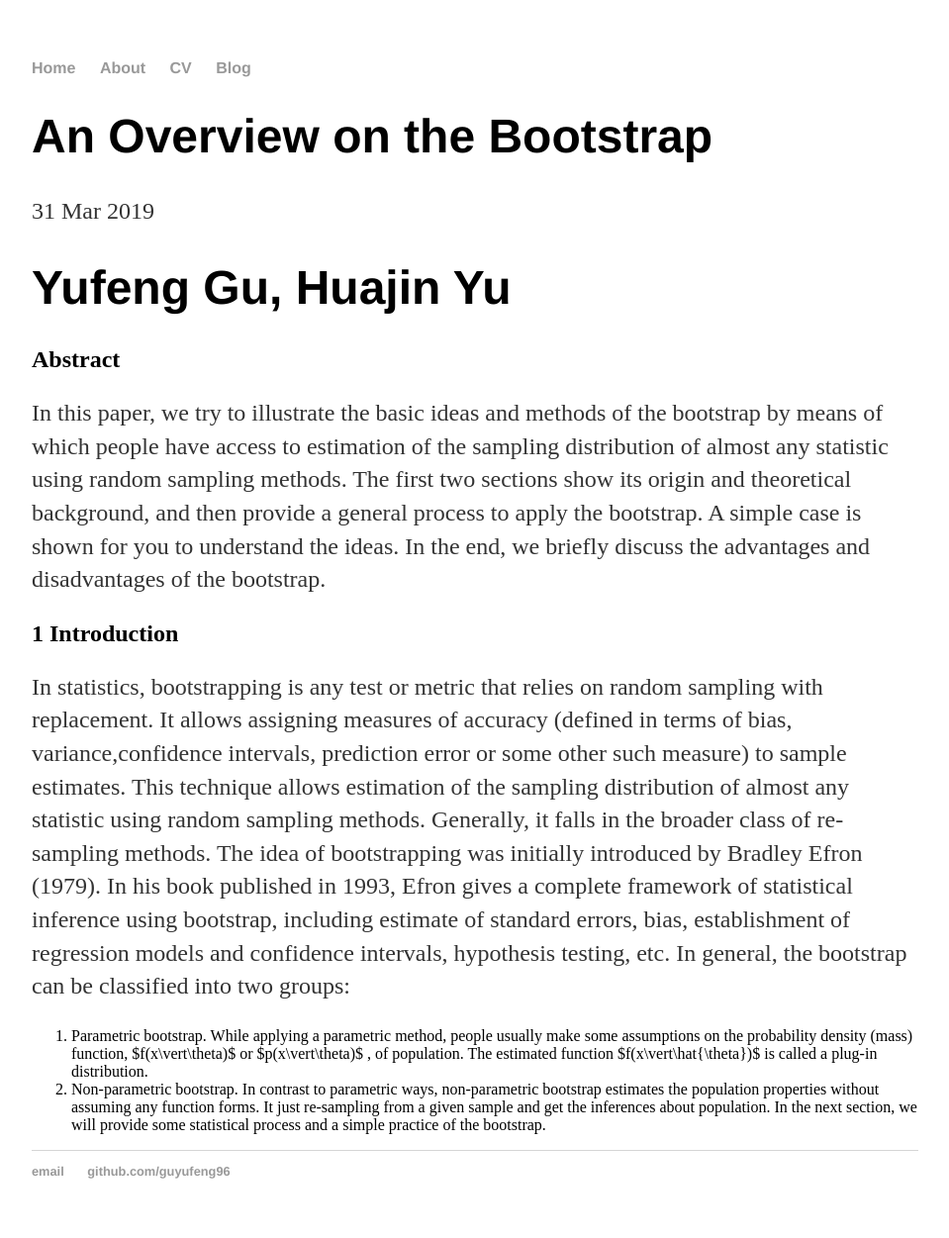
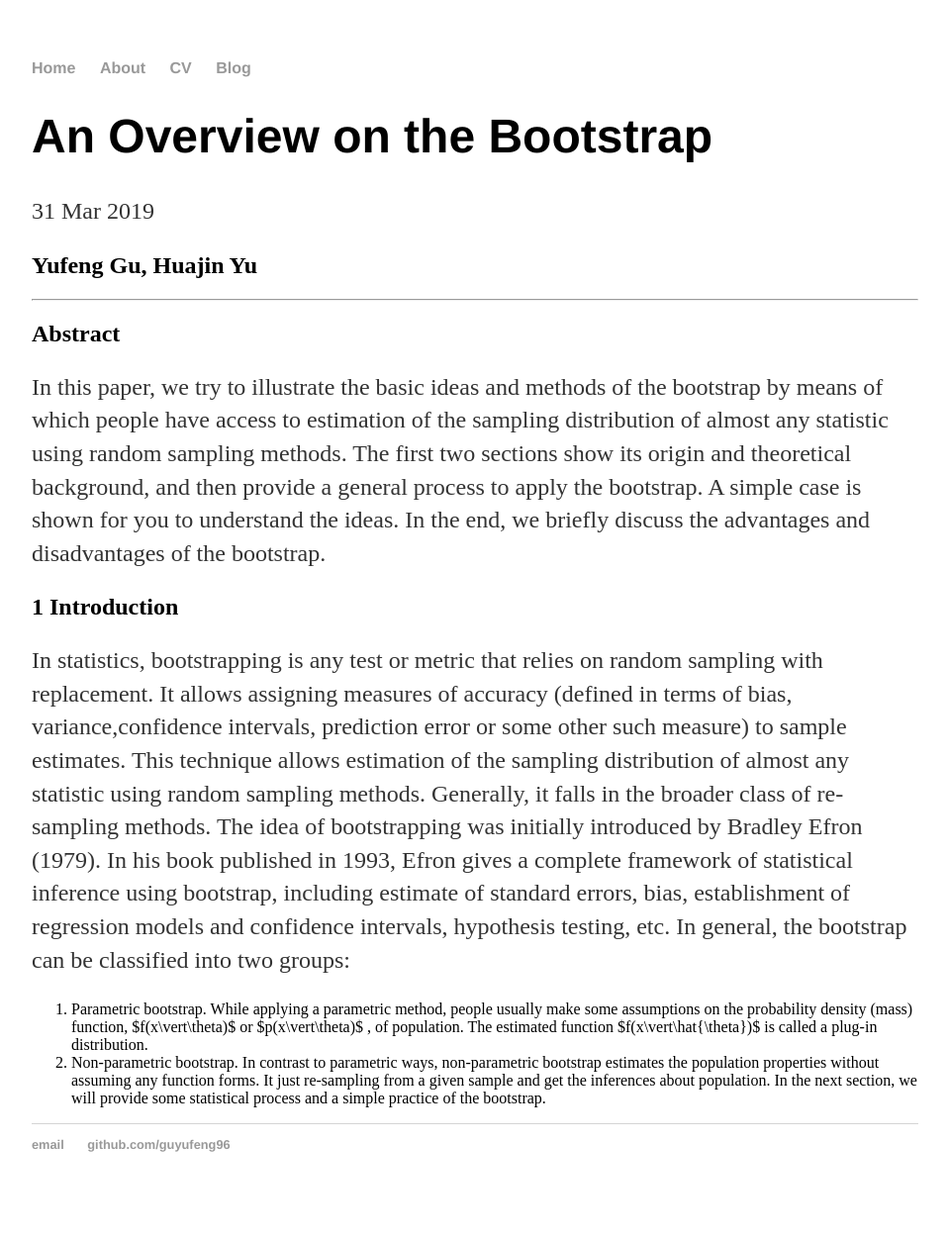
Before and after one commit to guyufeng96/guyufeng.github.io, a Jekyll site: the page built from _posts/2019-03-31-yufeng-gu-site-launched.md, in a window 1280 px wide. Shown: the whole page at 99% size, without its empty margins (160-1119 px from the left). Built offline with Jekyll 4.4.1, drawn with Linux system fonts in a browser that asks for light colours; after the commit the page ends 1224 px from its top, so only the background shows below that.

```diff
--- a/_posts/2019-03-31-yufeng-gu-site-launched.md
+++ b/_posts/2019-03-31-yufeng-gu-site-launched.md
@@ -3,7 +3,8 @@ layout: post
 title: "An Overview on the Bootstrap"
 date: 2019-03-31
 ---
-# Yufeng Gu, Huajin Yu
+## Yufeng Gu, Huajin Yu
+---
 ## Abstract
 In this paper, we try to illustrate the basic ideas and methods of the bootstrap by means of which people have access to estimation of the sampling distribution of almost any statistic using random sampling methods. The first two sections show its origin and theoretical background, and then provide a general process to apply the bootstrap. A simple case is shown for you to understand the ideas. In the end, we briefly discuss the advantages and disadvantages of the bootstrap.
 ## 1 Introduction
```
